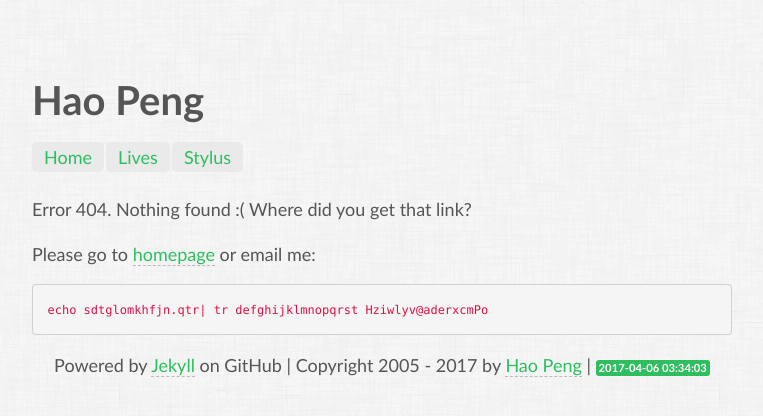
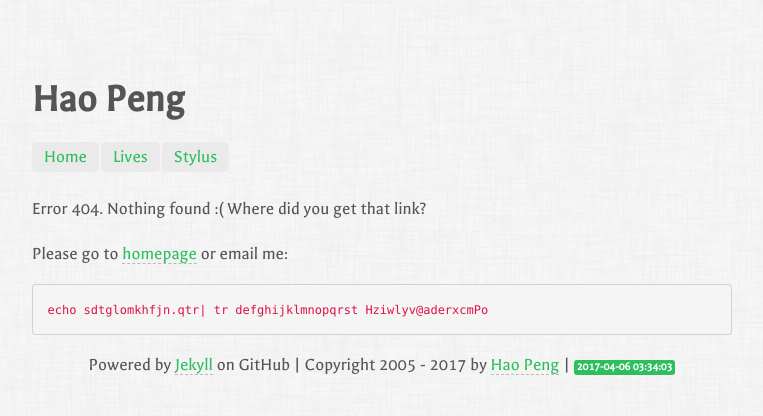
Before and after one commit to peng-howard/peng-howard.github.com, a Jekyll site: the page built from 404.md, in a window 1280 px wide. Shown: the top 416 px of the page, without its empty margins (258-1021 px from the left). Built offline with Jekyll 4.4.1, drawn with Linux system fonts in a browser that asks for light colours; some web fonts are replaced.

Commit message:
Update Local Font-Galdeano

```diff
--- a/stylesheets/home.css
+++ b/stylesheets/home.css
@@ -1,4 +1,12 @@
-@import url(https://fonts.googleapis.com/css?family=Galdeano);
+@font-face {
+  font-family: 'Galdeano';
+  font-style: normal;
+  font-weight: 400;
+  src: url('/stylesheets/font-Galdeano/galdeano-webfont.woff2') format('woff2'),
+       url('/stylesheets/font-Galdeano/galdeano-webfont.woff') format('woff');
+  unicode-range: U+0000-00FF, U+0131, U+0152-0153, U+02C6, U+02DA, U+02DC, U+2000-206F, U+2074, U+20AC, U+2212, U+2215;
+}
+
 @media screen {
 .container {
 width:auto;
```
Also changed, not shown: stylesheets/font-Galdeano/galdeano-webfont.woff (added), stylesheets/font-Galdeano/galdeano-webfont.woff2 (added).
